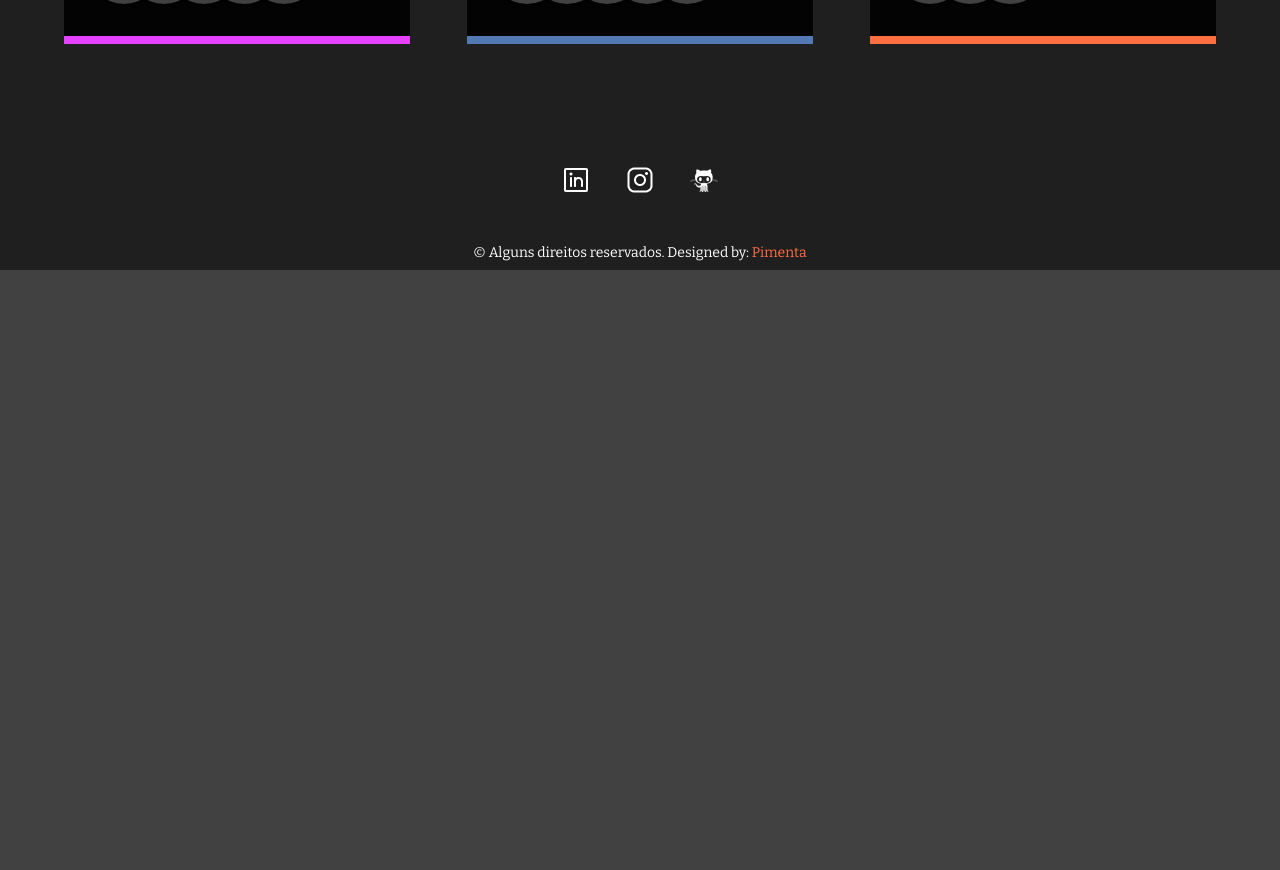
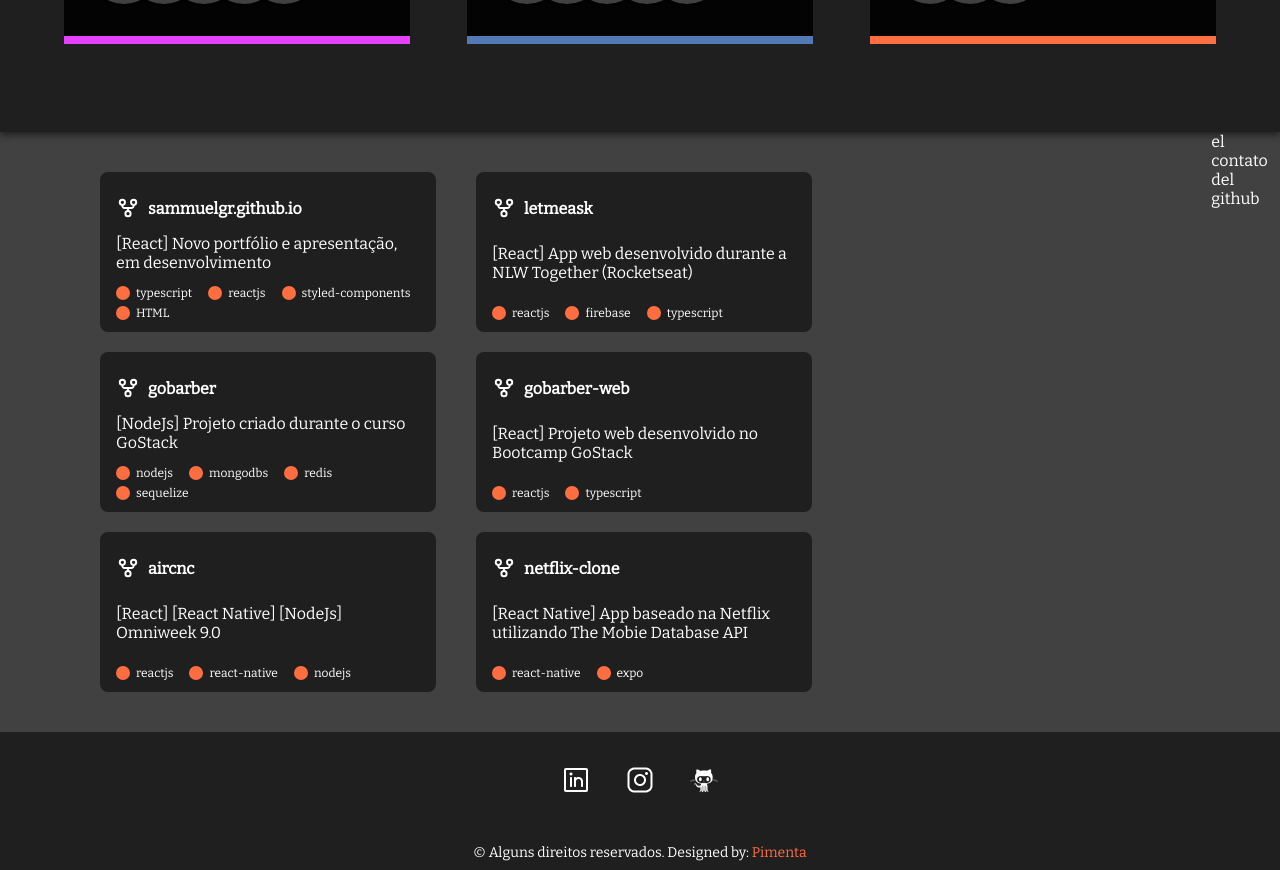
Before and after one commit to SammuelGR/sammuelgr.github.io, a React (Create React App) app: page / in a window 1280 px wide. Shown: the part 1480-2350 px from the top of the page. Before the commit the page ends 1750 px from the top, so only its background shows below. Built offline with nearby package versions, Linux system fonts and the light colour scheme.

Commit message:
feat: implements github repos cards with mock data

```diff
--- /dev/null
+++ b/src/components/core/RepositoryCard/index.style.tsx
@@ -0,0 +1,50 @@
+import styled from 'styled-components';
+
+export const Container = styled.a`
+  display: flex;
+  flex-direction: column;
+  justify-content: space-between;
+
+  background: #1f1f1f;
+  border-radius: 8px;
+
+  width: 336px;
+  min-height: 160px;
+  padding: 24px 16px 12px 16px;
+
+  color: #fff;
+
+  div {
+    display: flex;
+    align-items: center;
+  }
+
+  img {
+    width: 24px;
+    height: 24px;
+    margin-right: 8px;
+  }
+
+  img ~ span {
+    font-weight: 700;
+  }
+`;
+
+export const Topics = styled.div`
+  display: flex;
+  gap: 6px 16px;
+  flex-wrap: wrap;
+
+  div > div {
+    width: 14px;
+    height: 14px;
+    background: #ff6e41;
+    border-radius: 7px;
+    margin-right: 6px;
+  }
+
+  small {
+    font-size: 12px;
+    display: inline;
+  }
+`;
--- /dev/null
+++ b/src/components/core/RepositoryCard/index.tsx
@@ -0,0 +1,39 @@
+import Gitfork from '../../../assets/icons/gitfork.svg';
+
+import { Container, Topics } from './index.style';
+
+interface IProps {
+  repo: {
+    name: string;
+    description: string;
+    topics: Array<{
+      name: string;
+    }>;
+    url: string;
+  };
+}
+
+export function RepositoryCard({ repo }: IProps): JSX.Element {
+  return (
+    <Container href={repo.url} target="_blank" rel="noreferrer">
+      <div>
+        <img src={Gitfork} alt="Git fork icon" />
+        <span>{repo.name}</span>
+      </div>
+
+      <div>
+        <p>{repo.description}</p>
+      </div>
+
+      <Topics>
+        {repo.topics.map(topic => (
+          <div key={topic.name}>
+            <div />
+
+            <small>{topic.name}</small>
+          </div>
+        ))}
+      </Topics>
+    </Container>
+  );
+}
--- /dev/null
+++ b/src/components/core/index.tsx
@@ -0,0 +1,6 @@
+import { Footer } from './Footer';
+import { Header } from './Header';
+import { RepositoryCard } from './RepositoryCard';
+import { TechnologiesCard } from './TechnologiesCard';
+
+export { Footer, Header, RepositoryCard, TechnologiesCard };
--- /dev/null
+++ b/src/constants/repos.ts
@@ -0,0 +1,50 @@
+export const repos = [
+  {
+    name: 'sammuelgr.github.io',
+    description: '[React] Novo portfólio e apresentação, em desenvolvimento',
+    topics: [
+      { name: 'typescript' },
+      { name: 'reactjs' },
+      { name: 'styled-components' },
+      { name: 'HTML' },
+    ],
+    url: 'https://github.com/SammuelGR/sammuelgr.github.io',
+  },
+  {
+    name: 'letmeask',
+    description:
+      '[React] App web desenvolvido durante a NLW Together (Rocketseat)',
+    topics: [{ name: 'reactjs' }, { name: 'firebase' }, { name: 'typescript' }],
+    url: 'https://github.com/SammuelGR/letmeask',
+  },
+  {
+    name: 'gobarber',
+    description: '[NodeJs] Projeto criado durante o curso GoStack',
+    topics: [
+      { name: 'nodejs' },
+      { name: 'mongodbs' },
+      { name: 'redis' },
+      { name: 'sequelize' },
+    ],
+    url: 'https://github.com/SammuelGR/gobarber',
+  },
+  {
+    name: 'gobarber-web',
+    description: '[React] Projeto web desenvolvido no Bootcamp GoStack',
+    topics: [{ name: 'reactjs' }, { name: 'typescript' }],
+    url: 'https://github.com/SammuelGR/gobarber-web',
+  },
+  {
+    name: 'aircnc',
+    description: '[React] [React Native] [NodeJs] Omniweek 9.0',
+    topics: [{ name: 'reactjs' }, { name: 'react-native' }, { name: 'nodejs' }],
+    url: 'https://github.com/SammuelGR/aircnc',
+  },
+  {
+    name: 'netflix-clone',
+    description:
+      '[React Native] App baseado na Netflix utilizando The Mobie Database API',
+    topics: [{ name: 'react-native' }, { name: 'expo' }],
+    url: 'https://github.com/SammuelGR/netflix-clone',
+  },
+];
--- a/src/index.css
+++ b/src/index.css
@@ -6,7 +6,7 @@
 }
 
 body {
-  font-family: "Bitter", "Roboto", sans-serif;
+  font-family: 'Bitter', 'Roboto', sans-serif;
   -webkit-font-smoothing: antialiased;
   -moz-osx-font-smoothing: grayscale;
   background: #414141;
@@ -14,6 +14,6 @@ body {
 }
 
 code {
-  font-family: source-code-pro, Menlo, Monaco, Consolas, "Courier New",
+  font-family: source-code-pro, Menlo, Monaco, Consolas, 'Courier New',
     monospace;
 }
--- a/src/pages/index.style.tsx
+++ b/src/pages/index.style.tsx
@@ -144,3 +144,17 @@ export const ExperienceContainer = styled.section`
     gap: 24px;
   }
 `;
+
+export const GithubContainer = styled.section`
+  display: flex;
+  flex-direction: row;
+  justify-content: space-between;
+`;
+
+export const ReposContainer = styled.div`
+  display: flex;
+  flex-wrap: wrap;
+  gap: 20px 40px;
+
+  padding: 40px 100px;
+`;
--- a/src/pages/index.tsx
+++ b/src/pages/index.tsx
@@ -3,14 +3,21 @@ import { getSammyAge } from '../utils/dateUtils';
 import Polygon1 from '../assets/Polygon_1.png';
 import Polygon2 from '../assets/Polygon_2.png';
 
-import { Header } from '../components/core/Header';
-import { Footer } from '../components/core/Footer';
-import { TechnologiesCard } from '../components/core/TechnologiesCard';
+import { repos } from '../constants/repos';
+
+import {
+  Header,
+  Footer,
+  TechnologiesCard,
+  RepositoryCard,
+} from '../components/core';
 import {
   AboutContainer,
   Avatar,
   Polygons,
   ExperienceContainer,
+  GithubContainer,
+  ReposContainer,
 } from './index.style';
 
 export function Home(): JSX.Element {
@@ -60,6 +67,17 @@ export function Home(): JSX.Element {
         <TechnologiesCard color="#FF6E41" title="Quero aprender" />
       </ExperienceContainer>
 
+      <GithubContainer>
+        <ReposContainer>
+          {repos.map(repo => (
+            <RepositoryCard key={repo.name} repo={repo} />
+          ))}
+        </ReposContainer>
+        <div>
+          <p>el contato del github</p>
+        </div>
+      </GithubContainer>
+
       <Footer id="Contact" />
     </div>
   );
```
Also changed, not shown: src/assets/github.svg (added), src/assets/icons/gitfork.svg (added).
